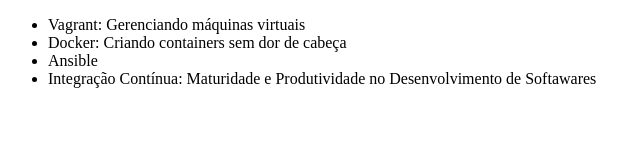
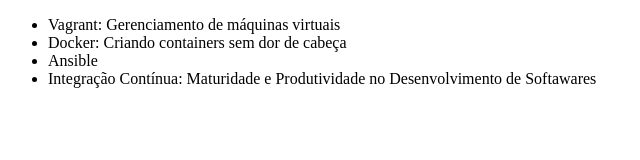
Before and after one commit to Yasmin-tech/alura-git, a plain HTML site: page index.html in a window 1280 px wide. Shown: the full height of the page, 0-640 px from the left. Drawn offline with Linux system fonts and the light colour scheme.

Commit message:
Gerenciando para gerenciamento de

```diff
--- a/index.html
+++ b/index.html
@@ -6,7 +6,7 @@
 </head>
 <body>
     <ul>
-        <li>Vagrant: Gerenciando máquinas virtuais</li>
+        <li>Vagrant: Gerenciamento de máquinas virtuais</li>
         <li>Docker: Criando containers sem dor de cabeça</li>
         <li>Ansible</li>
         <li>Integração Contínua: Maturidade e Produtividade no Desenvolvimento de Softawares</li>
```
